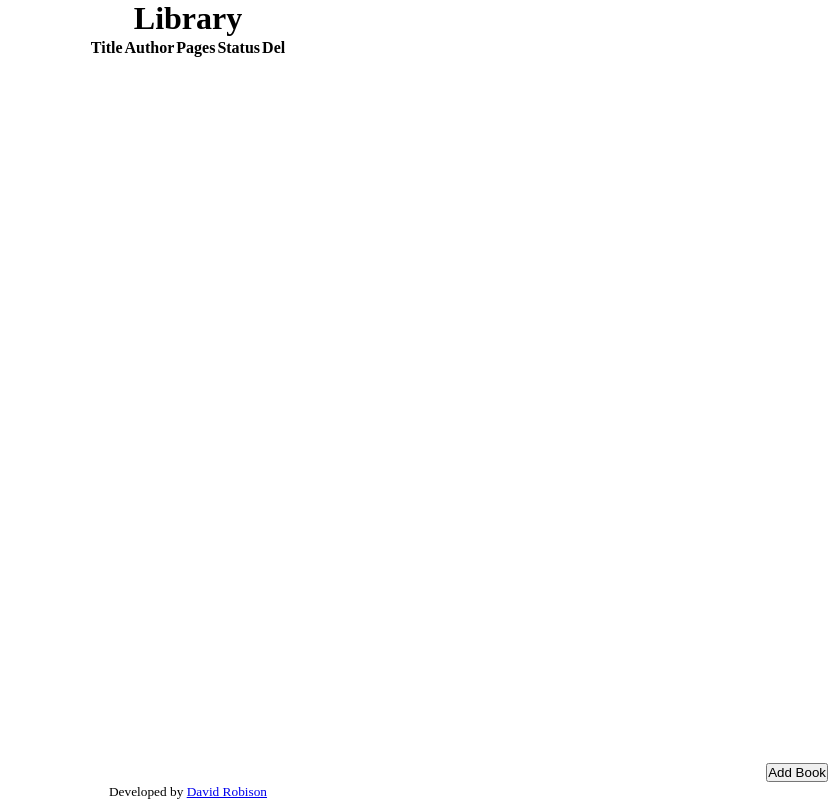
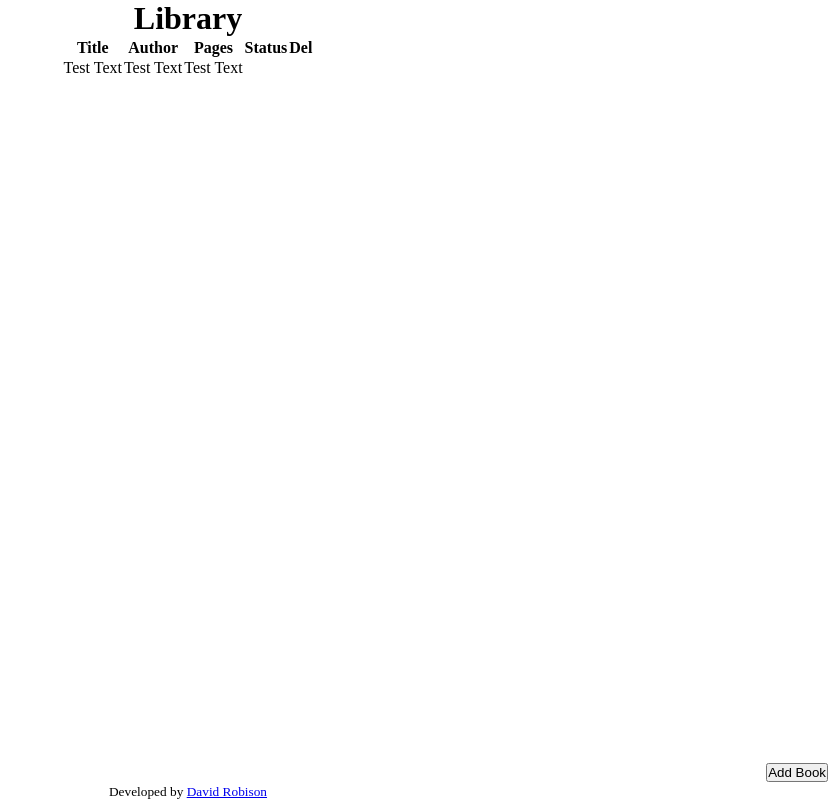
Before and after one commit to robisonwebdev/library-react, a React (Create React App) app: page / in a window 1280 px wide. Shown: the whole page, without its empty margins (452-1280 px from the left). Built offline with nearby package versions, Linux system fonts and the light colour scheme.

Commit message:
Tested BookDetails in td

```diff
--- a/src/components/Library.js
+++ b/src/components/Library.js
@@ -1,3 +1,5 @@
+import BookDetails from "./BookDetails"
+
 const Library = (props) => {
     return (
         <div id='library'>
@@ -9,7 +11,11 @@ const Library = (props) => {
                     <th>Status</th>
                     <th>Del</th>
                 </thead>
-                <tbody></tbody>
+                <tbody>
+                    <td><BookDetails /></td>
+                    <td><BookDetails /></td>
+                    <td><BookDetails /></td>
+                </tbody>
             </table>
         </div>
     );
```
